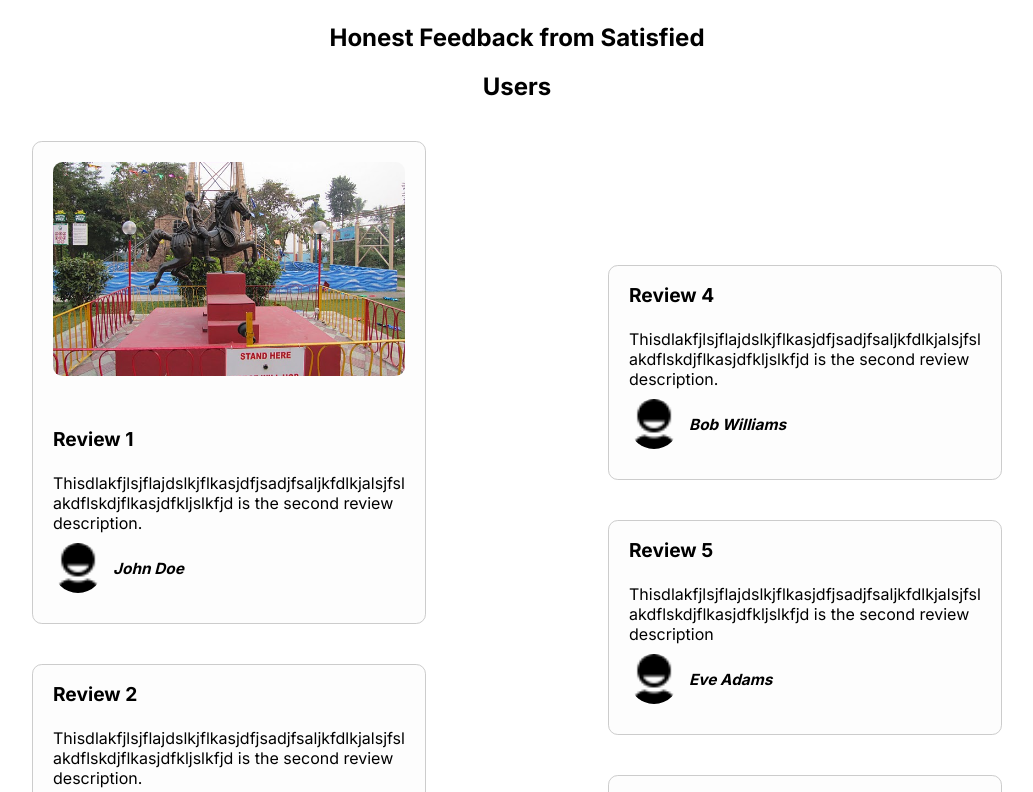
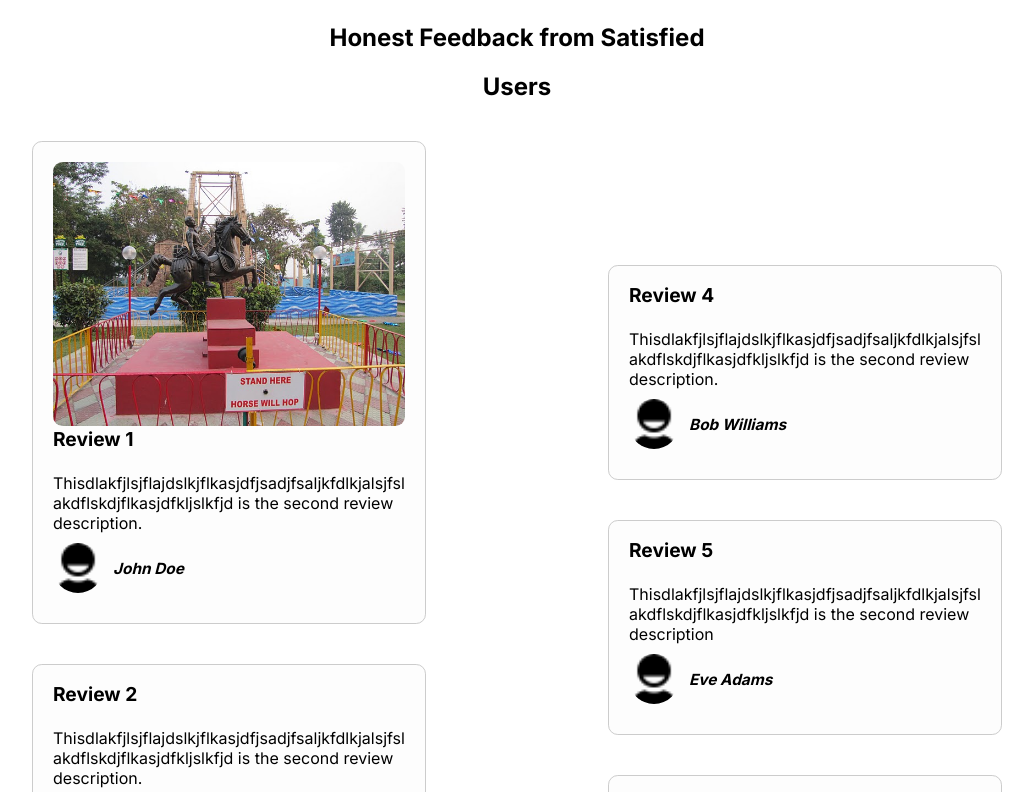
Before and after one commit to ArryuannKhanna/campus_buddy, a React (Create React App) app: page / in a window 1280 px wide. Shown: the part 2788-3580 px from the top of the page, without its empty margins (123-1156 px from the left). Built offline with nearby package versions, Linux system fonts and the light colour scheme.

Commit message:
fade in review complete

```diff
--- /dev/null
+++ b/src/Framer_Components/FadeIn.js
@@ -0,0 +1,36 @@
+import React, { useRef, useEffect } from 'react';
+import { easeIn, easeOut, motion, useAnimation, useInView } from 'framer-motion';
+
+export const Fadein = ({ children }) => {
+  const ref = useRef(null);
+  const inview = useInView(ref, {once: true });
+  const controls = useAnimation();
+
+  useEffect(() => {
+    if (inview) {
+      controls.start("animate");
+    }
+  }, [inview]);
+
+  const variants = {
+    animate: {
+      opacity:1,
+      y:0,
+      transition:
+      {
+        duration:0.9,
+        ease:easeOut,
+      }
+    },
+  };
+
+  return (
+    <div ref={ref}>
+      <motion.div variants={variants} initial={{opacity:0.2,y:40}} animate={controls}>
+        {children}
+      </motion.div>
+    </div>
+  );
+};
+
+export default Fadein;
--- a/src/ReviewSection/ReviewSection.js
+++ b/src/ReviewSection/ReviewSection.js
@@ -3,6 +3,8 @@ import './ReviewSection.css';
 import reviews from './ReviewData.js';
 import reviewpic from './review.jpeg';
 import userpic from './user.png'
+import Fadein from '../Framer_Components/FadeIn';
+import motion from 'framer-motion'
 export const ReviewSection = () => {
   return (
     <div className='reviewsection'>
@@ -13,8 +15,10 @@ export const ReviewSection = () => {
     <h2>Users</h2>
     </div>
     <div className="review-grid">
-      <div className="column col1">
+
+    <div className="column col1">
         {reviews.slice(0, 3).map((review, index) => (
+          <Fadein>
           <div key={index} className="review-box">
             {review.reviewPic && (
               <div className="review-image">
@@ -34,10 +38,39 @@ export const ReviewSection = () => {
               </div>
             </div>
           </div>
+          </Fadein>
         ))}
       </div>
+
+
       <div className="column col2">
         {reviews.slice(3, 6).map((review, index) => (
+          <Fadein>  <div key={index} className="review-box">
+            {review.reviewPic && (
+              <div className="review-image">
+                <img
+                  className="review-pic"
+                  src={reviewpic}
+                  alt={review.title}
+                />
+              </div>
+            )}
+            <div className="review-details">
+              <h3>{review.title}</h3>
+              <p>{review.description}</p>
+              <div className="author-section">
+                <img className="profile-image" src={userpic} alt={review.name} />
+                <p className="review-author">{review.name}</p>
+              </div>
+            </div>
+          </div></Fadein>
+
+
+        ))}
+      </div>
+      <div className="column col3">
+        {reviews.slice(6, 9).map((review, index) => (
+          <Fadein>
           <div key={index} className="review-box">
             {review.reviewPic && (
               <div className="review-image">
@@ -57,29 +90,7 @@ export const ReviewSection = () => {
               </div>
             </div>
           </div>
-        ))}
-      </div>
-      <div className="column col3">
-        {reviews.slice(6, 9).map((review, index) => (
-          <div key={index} className="review-box">
-            {review.reviewPic && (
-              <div className="review-image">
-                <img
-                  className="review-pic"
-                  src={reviewpic}
-                  alt={review.title}
-                />
-              </div>
-            )}
-            <div className="review-details">
-              <h3>{review.title}</h3>
-              <p>{review.description}</p>
-              <div className="author-section">
-                <img className="profile-image" src={userpic} alt={review.name} />
-                <p className="review-author">{review.name}</p>
-              </div>
-            </div>
-          </div>
+          </Fadein>
         ))}
       </div>
     </div>
```
